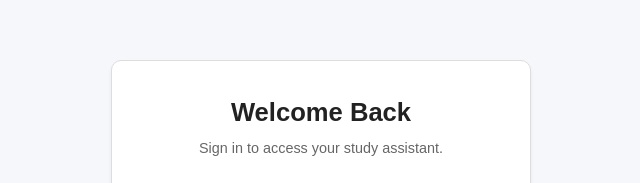
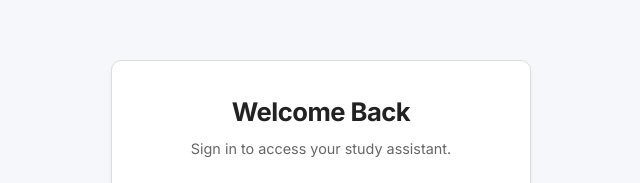
Before and after one commit to Vishaldave45/ai-study-assistant, a React (Vite) app in the folder frontend/: page /login in a window 1280 px wide. Shown: the part 123-306 px from the top of the page, without its empty margins (319-959 px from the left). Built offline with nearby package versions, Linux system fonts and the light colour scheme.

Commit message:
style(frontend): import and apply Inter typography globally

```diff
--- a/frontend/src/styles/index.css
+++ b/frontend/src/styles/index.css
@@ -1,3 +1,5 @@
+@import url('https://fonts.googleapis.com/css2?family=Inter:wght@300;400;500;600;700;800&display=swap');
+
 *,
 *::before,
 *::after {
@@ -8,20 +10,22 @@
 
 /* Original Light-Theme Global Layout */
 body {
-  font-family: Arial, Helvetica, sans-serif;
+  font-family: 'Inter', system-ui, -apple-system, sans-serif;
   background: #f5f7fb;
   color: #222;
   min-height: 100vh;
   line-height: 1.5;
+}
+h1, h2, h3, h4 {
+  font-family: 'Inter', system-ui, -apple-system, sans-serif;
+  letter-spacing: -0.02em; /* <-- Gives headers a sleek, compact feel */
 }
 
 #root {
   min-height: 100vh;
 }
 
-/* ==========================================
-   Clean Matching Auth Styling (Light Theme)
-   ========================================== */
+
 
 .auth-page-container {
   display: flex;
@@ -34,7 +38,7 @@
   color: #222;
 }
 
-/* Matching White Card */
+
 .auth-page-container .auth-card {
   background: #fff;
   border: 1px solid #ddd;
```
